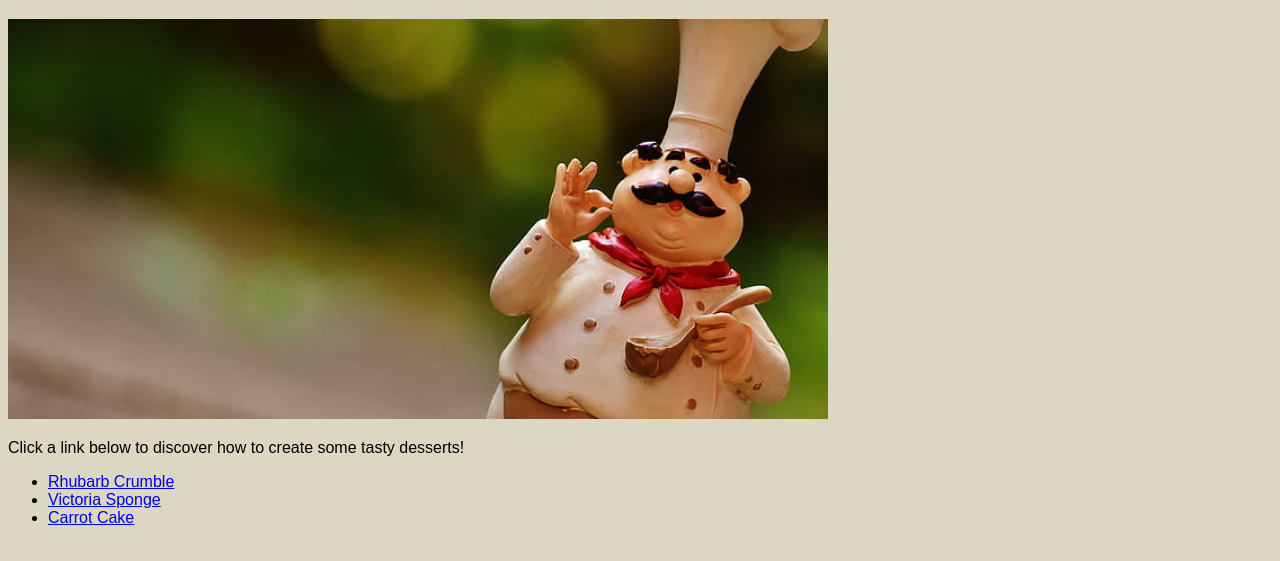
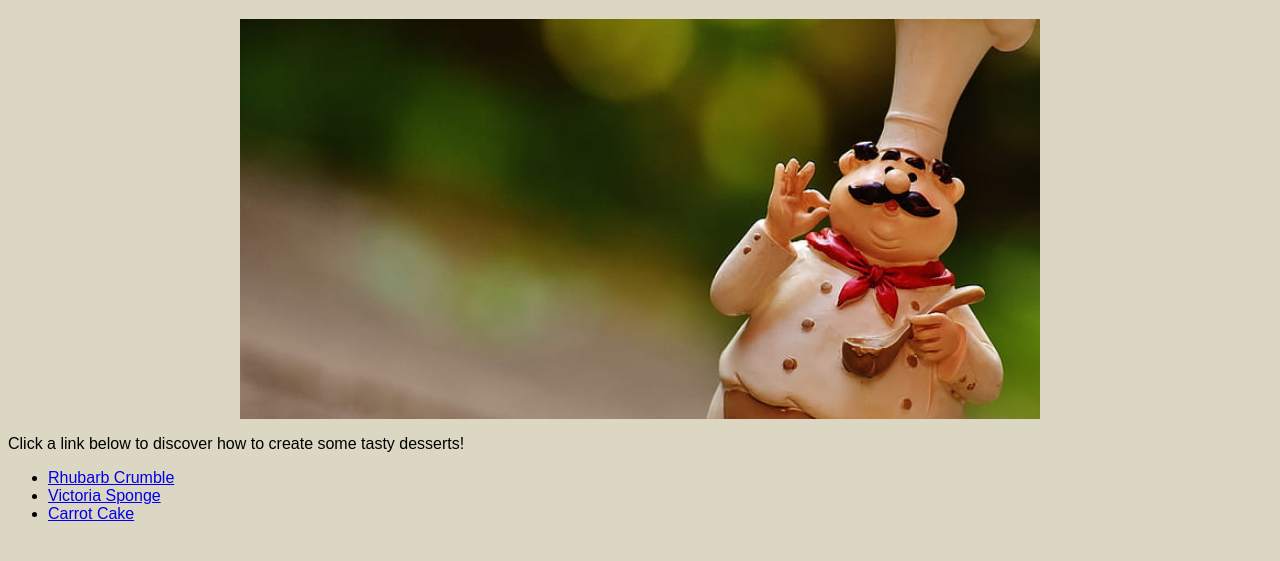
Before and after one commit to SLLdevelop/odin_recipes, a plain HTML site: page index.html in a window 1280 px wide. Shown: the part 61-622 px from the top of the page. Drawn offline with Linux system fonts and the light colour scheme.

Commit message:
build: Centre homepage image

```diff
--- a/styles.css
+++ b/styles.css
@@ -16,6 +16,10 @@ h2 {
 }
 
 .chef-image {
-    width: auto;
+    display: block;
+    margin-left: auto;
+    margin-right: auto;
+
+
 
 }
```
